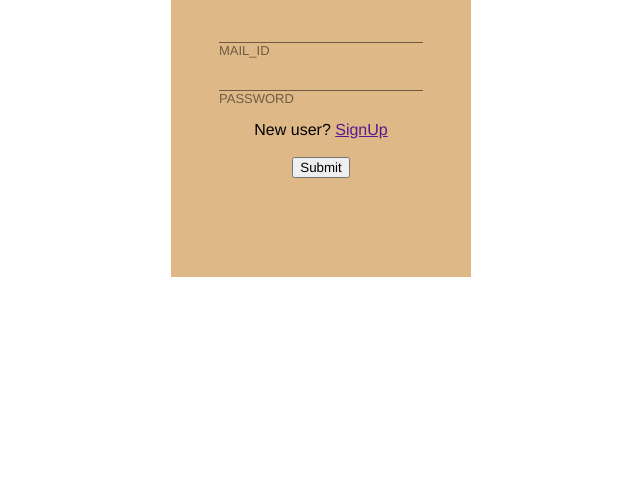
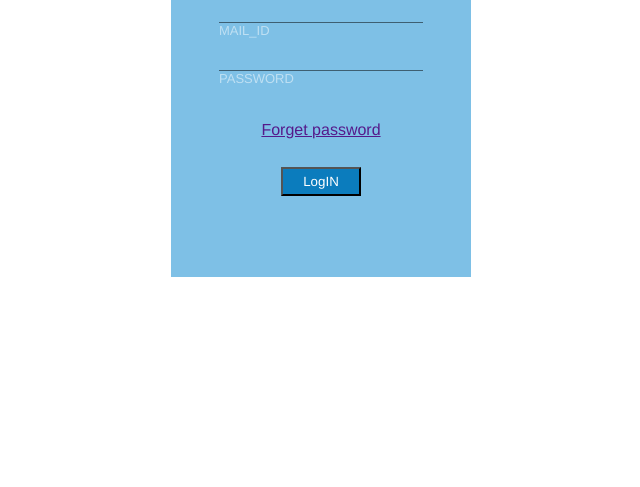
Before and after one commit to sdivakaran143/LogInPage, a plain HTML site: page index.html in a window 1280 px wide. Shown: the part 313-800 px from the top of the page, without its empty margins (319-959 px from the left). Drawn offline with Linux system fonts and the light colour scheme.

Commit message:
03.11.2022

```diff
--- a/css.css
+++ b/css.css
@@ -5,7 +5,7 @@
     position:absolute;
     top: 50%;left: 50%;
     transform: translate(-50%,-50%);
-    background-color: burlywood;
+    background-color: rgb(126, 192, 230);
     height: 380px;
     width: 300px;
     padding: 30px;
@@ -28,11 +28,15 @@ h1{
     margin: 0px 0px 0px 0px;
     width: 200px;
 }
+.feild label:focus{
+    transform: translateY(0px);
+}
 .feild label{
     font-size: small;
     opacity: 50%;
-    border-top: 1px solid;
-
+    border-top: 1px solid black;
+    color: white;
+    transform: translateY(-20px);
 }
 .feild div{
     display: flex;
@@ -40,3 +44,9 @@ h1{
     justify-content: center;
     padding: 0px 0px 15px 0px;
 }
+.button{
+    margin: 10px 0px 0px 0px ;
+    padding: 5px 20px 5px 20px;
+    background-color: rgb(11, 124, 189);
+    color: white;
+}
--- a/index.html
+++ b/index.html
@@ -12,12 +12,12 @@
         <h1>Login</h1>
         <form action="post">
            <div class="feild">
-            <div><label for="">MAIL_ID
-            </label><input type="mailid"><br></div>
+            <div><label for="">MAIL_ID</label>
+            <input type="mailid" ><br></div>
             <div><label for="">PASSWORD</label><input type="password"></div>
             </div>
-            <span>New user? <a href="">SignUp</a></span><br>
-            <input class="button" type="submit">
+            <span><a href="">Forget password</a></span><br>
+            <input class="button" type="submit" value="LogIN">
         </form>
     </div>
 </body>
```
